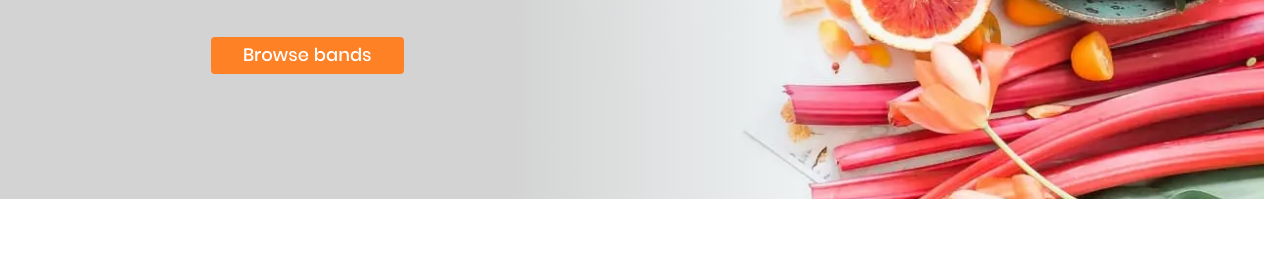
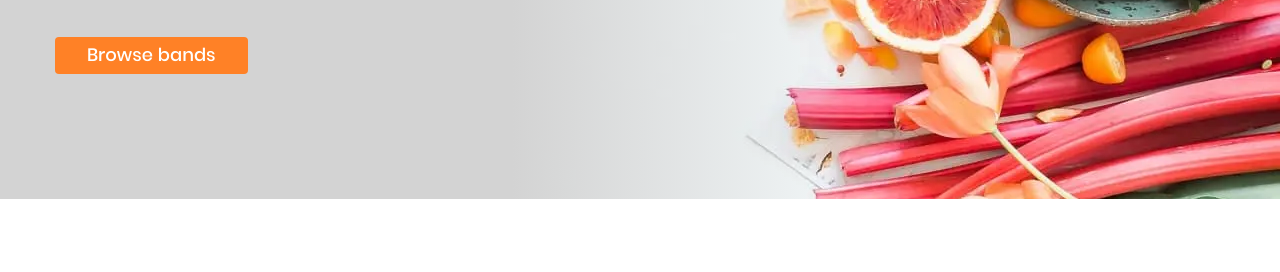
Before and after one commit to stavrdriff/first-project-iryna, a plain HTML site: page index.html in a window 1280 px wide. Shown: the part 244-516 px from the top of the page. Drawn offline with nearby package versions, Linux system fonts and the light colour scheme.

Commit message:
fixed hero

```diff
--- a/scss/_root.scss
+++ b/scss/_root.scss
@@ -15,5 +15,5 @@
 .container {
   padding: 0 var(--primary-container-padding);
   margin: 0 auto;
-  max-width: calc(1280px + var(--primary-container-padding) * 2);
+  max-width: calc(1170px + var(--primary-container-padding) * 2);
 }
--- a/scss/styles.scss
+++ b/scss/styles.scss
@@ -67,11 +67,9 @@ img {
 
 .hero {
   position: relative;
-  padding: 125px 195px;
+  padding: 125px 0;
 
   &-picture {
-    @extend .container;
-
     position: absolute;
     top: 0;
     left: 50%;
```
Also changed, not shown: css/styles.css, 1 other file.
